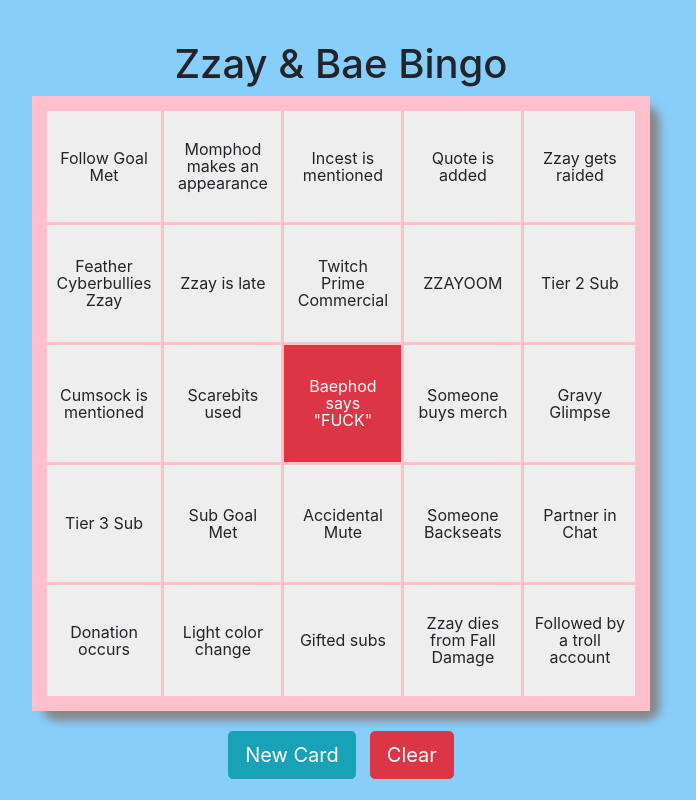
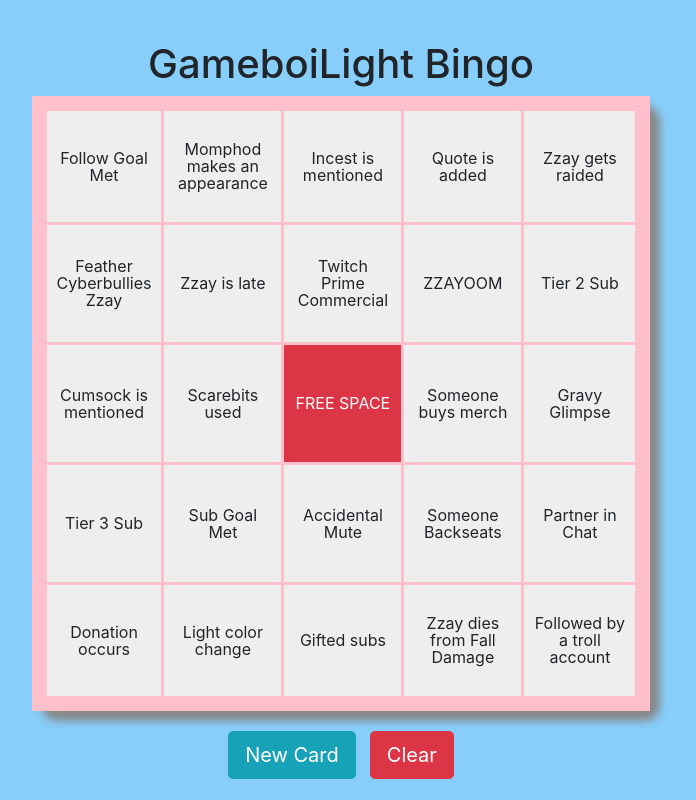
Before and after one commit to GameBoiLight/LightBingo, a plain HTML site: page index.html in a window 1280 px wide. Shown: the whole page, without its empty margins (299-995 px from the left). Drawn offline with nearby package versions, Linux system fonts and the light colour scheme.

Commit message:
Update index.html

```diff
--- a/index.html
+++ b/index.html
@@ -9,10 +9,10 @@
     <link rel="stylesheet" href="https://stackpath.bootstrapcdn.com/bootstrap/4.3.1/css/bootstrap.min.css" integrity="sha384-ggOyR0iXCbMQv3Xipma34MD+dH/1fQ784/j6cY/iJTQUOhcWr7x9JvoRxT2MZw1T" crossorigin="anonymous">
     <link rel="stylesheet" href="style.css">
 
-    <title>Zzay & Bae Bingo</title>
+    <title>GameboiLight Bingo</title>
   </head>
   <body>
-    <h1>Zzay & Bae Bingo</h1>
+    <h1>GameboiLight Bingo</h1>
 
     <table>
       <tr>
@@ -32,7 +32,7 @@
       <tr>
         <td></td>
         <td></td>
-        <td id="freeSpace" class="selected">Baephod says "FUCK"</td>
+        <td id="freeSpace" class="selected">FREE SPACE</td>
         <td></td>
         <td></td>
       </tr>
```
